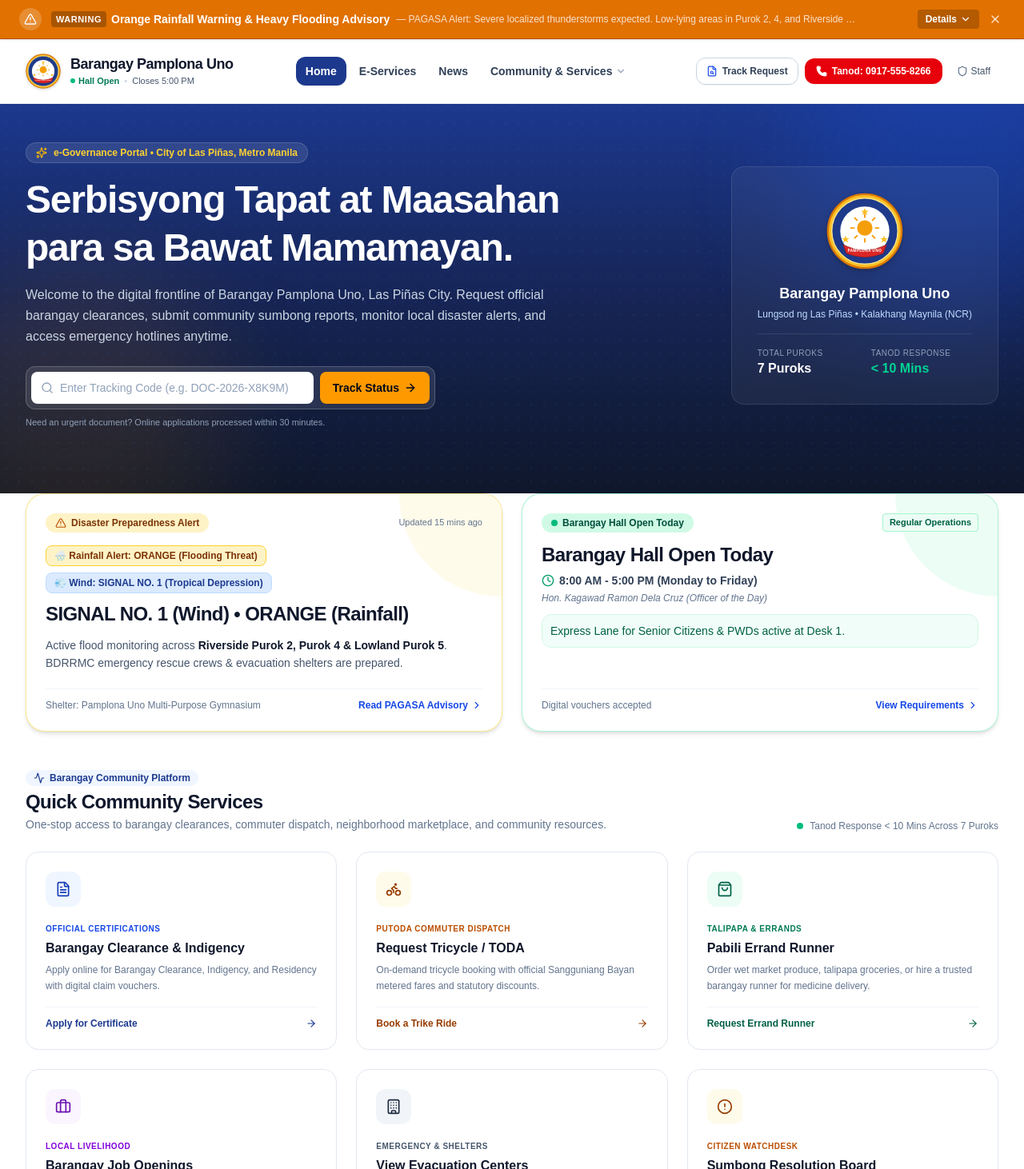
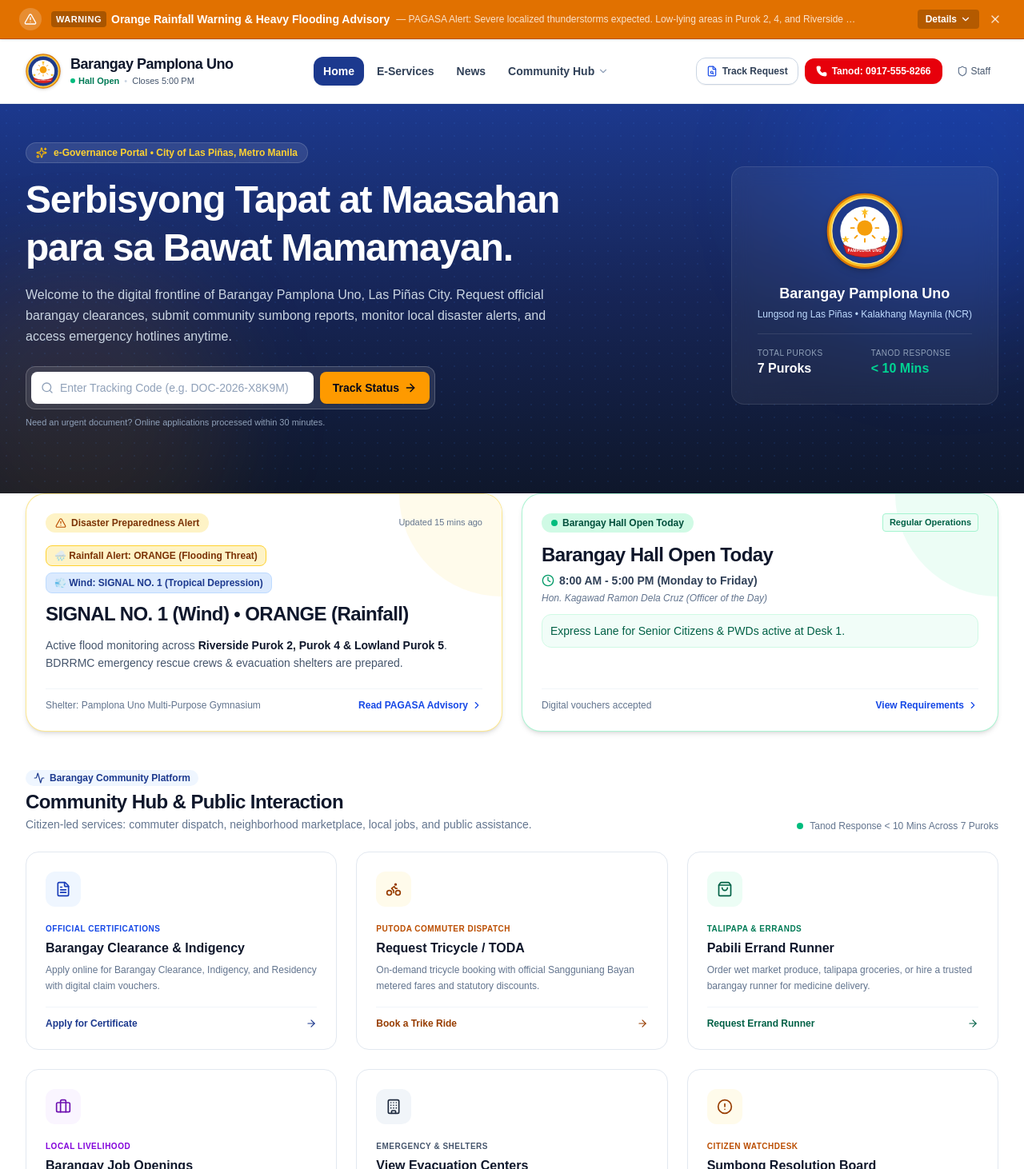
Before and after one commit to acaballero2010/brgy, a Next.js app: page / in a window 1280 px wide. Shown: the top 1462 px of the page at 80% size. Built offline with nearby package versions, Linux system fonts and the light colour scheme.

Commit message:
refactor(nav): rename community dropdown to Community Hub for clear distinction from official E-Services

```diff
--- a/app/page.tsx
+++ b/app/page.tsx
@@ -218,10 +218,10 @@ export default function HomePage() {
               Barangay Community Platform
             </div>
             <h2 className="text-xl sm:text-2xl font-black text-slate-900 tracking-tight">
-              Quick Community Services
+              Community Hub & Public Interaction
             </h2>
             <p className="text-xs sm:text-sm text-slate-500 mt-0.5">
-              One-stop access to barangay clearances, commuter dispatch, neighborhood marketplace, and community resources.
+              Citizen-led services: commuter dispatch, neighborhood marketplace, local jobs, and public assistance.
             </p>
           </div>
 
--- a/components/layout/MobileDrawer.tsx
+++ b/components/layout/MobileDrawer.tsx
@@ -140,7 +140,7 @@ export default function MobileDrawer({ isOpen, onClose }: MobileDrawerProps) {
           {/* Economic & Livelihood Services Section */}
           <div className="pt-3">
             <p className="text-[11px] font-bold uppercase tracking-wider text-amber-600 mb-2 px-2 flex items-center justify-between">
-              <span>Talipapa, Gigs & TODA</span>
+              <span>Community Hub (Market, Jobs & TODA)</span>
               <span className="text-[10px] text-amber-700 bg-amber-100 font-bold px-1.5 py-0.2 rounded-full">Active</span>
             </p>
             {economyLinks.map((item) => {
--- a/components/layout/Navbar.tsx
+++ b/components/layout/Navbar.tsx
@@ -154,8 +154,7 @@ export default function Navbar() {
                   }`}
                   aria-expanded={isCommunityOpen}
                 >
-                  <span className="hidden xl:inline">Community & Services</span>
-                  <span className="xl:hidden">Community</span>
+                  <span>Community Hub</span>
                   <ChevronDown
                     className={`h-3.5 w-3.5 transition-transform duration-200 ${
                       isCommunityOpen ? "rotate-180 text-blue-900" : "text-slate-400"
@@ -169,7 +168,7 @@ export default function Navbar() {
                     className="absolute left-0 mt-1.5 w-80 bg-white rounded-2xl shadow-xl border border-slate-200 p-2 z-50 animate-in fade-in slide-in-from-top-2 duration-150"
                   >
                     <div className="px-3 py-1.5 border-b border-slate-100 text-[10px] font-bold uppercase tracking-wider text-slate-400">
-                      Community & Hyperlocal Economy
+                      Community Hub & Citizen Services
                     </div>
                     <div className="space-y-1 mt-1">
                       {communityItems.map((item) => {
```
